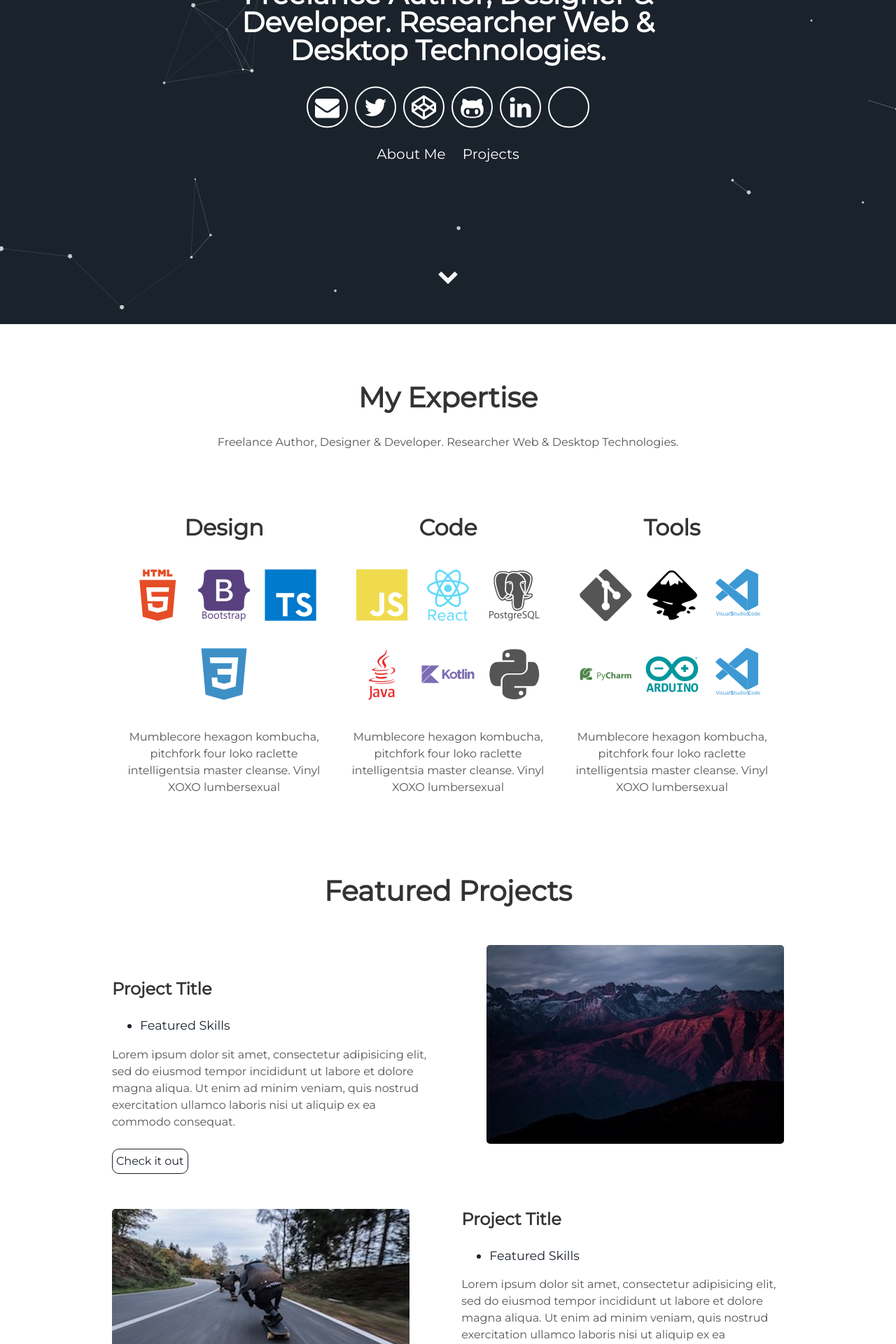
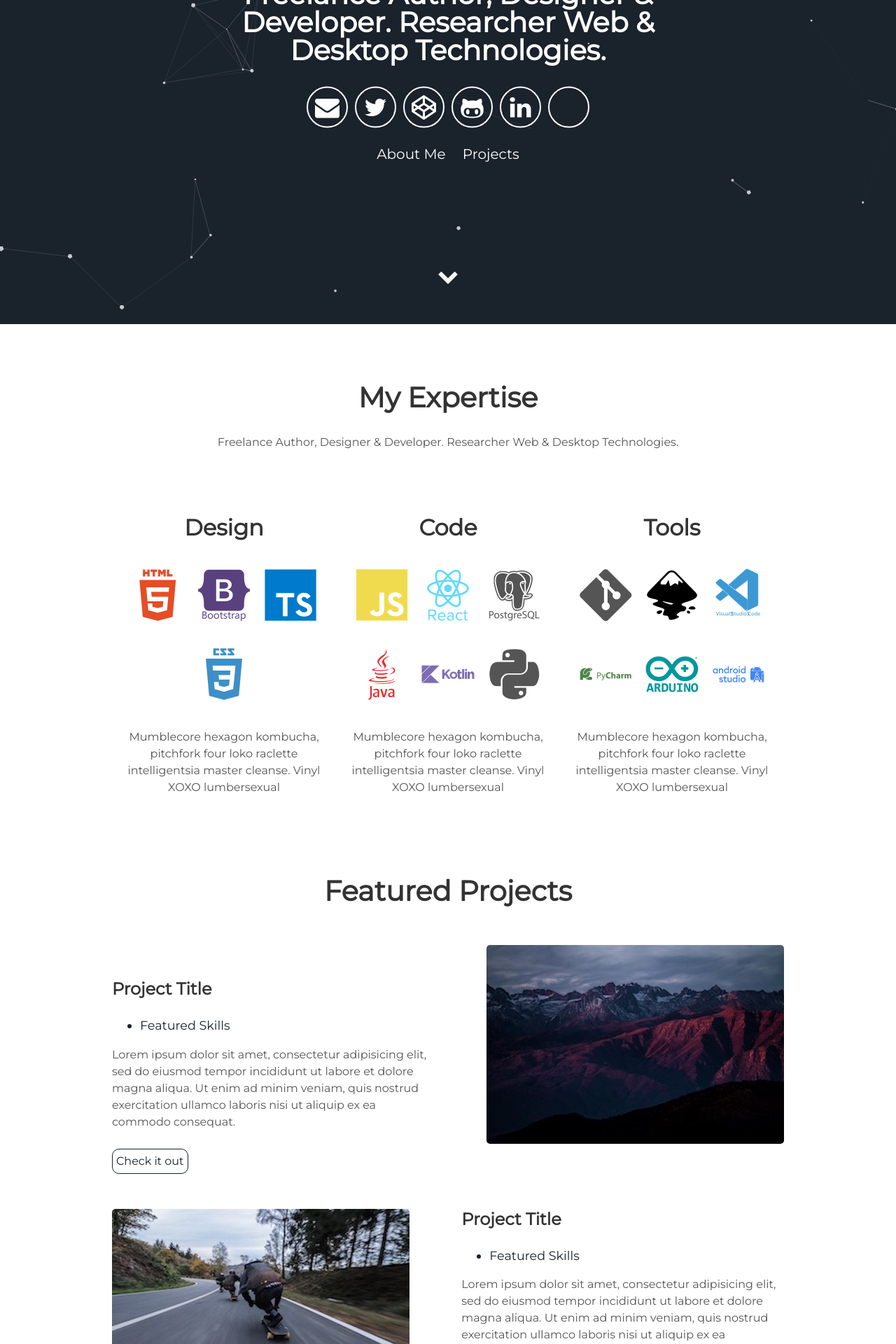
Before and after one commit to draexx/draexx.github.io, a Jekyll site: the page built from index.html, in a window 1280 px wide. Shown: the part 437-2357 px from the top of the page at 70% size. Built offline with Jekyll 4.4.1, drawn with Linux system fonts in a browser that asks for light colours; some web fonts are replaced.

Commit message:
Update about.html

```diff
--- a/_includes/about.html
+++ b/_includes/about.html
@@ -8,7 +8,7 @@
       <i class="devicon-html5-plain-wordmark colored"></i>
       <i class="devicon-bootstrap-plain-wordmark colored"></i>
       <i class="devicon-typescript-plain colored"></i>
-      <i class="devicon-css3-plain colored"></i>
+      <i class="devicon-css3-plain-wordmark colored"></i>
       <p>Mumblecore hexagon kombucha, pitchfork four loko raclette intelligentsia master cleanse.
         Vinyl XOXO lumbersexual</p>
     </div>
@@ -30,7 +30,7 @@
       <i class="devicon-vscode-plain-wordmark colored"></i>
       <i class="devicon-pycharm-plain-wordmark colored"></i>
       <i class="devicon-arduino-plain-wordmark colored"></i>
-      <i class="devicon-vscode-plain-wordmark colored"></i>
+      <i class="devicon-androidstudio-plain-wordmark colored"></i>
       <p>Mumblecore hexagon kombucha, pitchfork four loko raclette intelligentsia master cleanse.
         Vinyl XOXO lumbersexual</p>
     </div>
```
